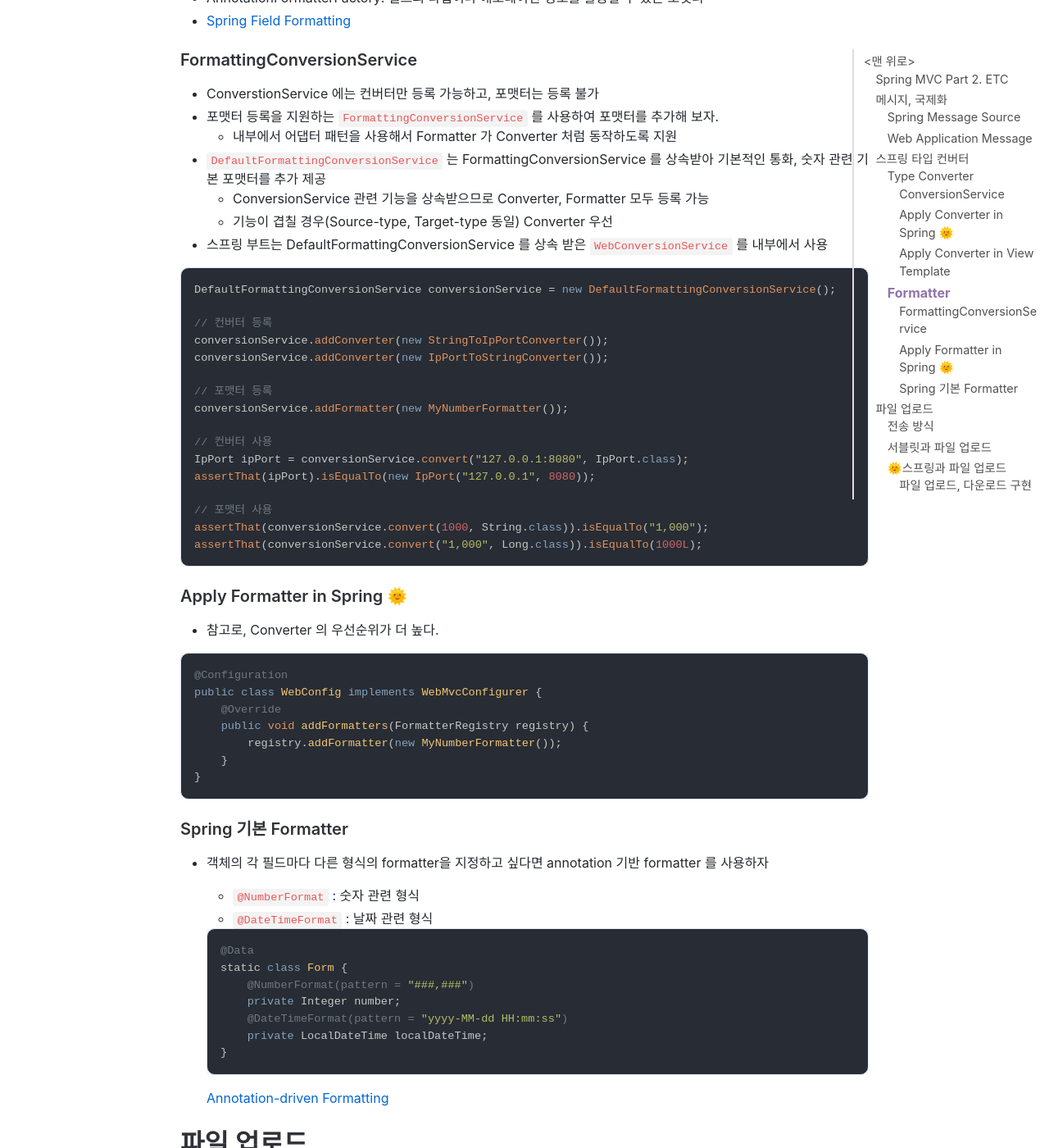
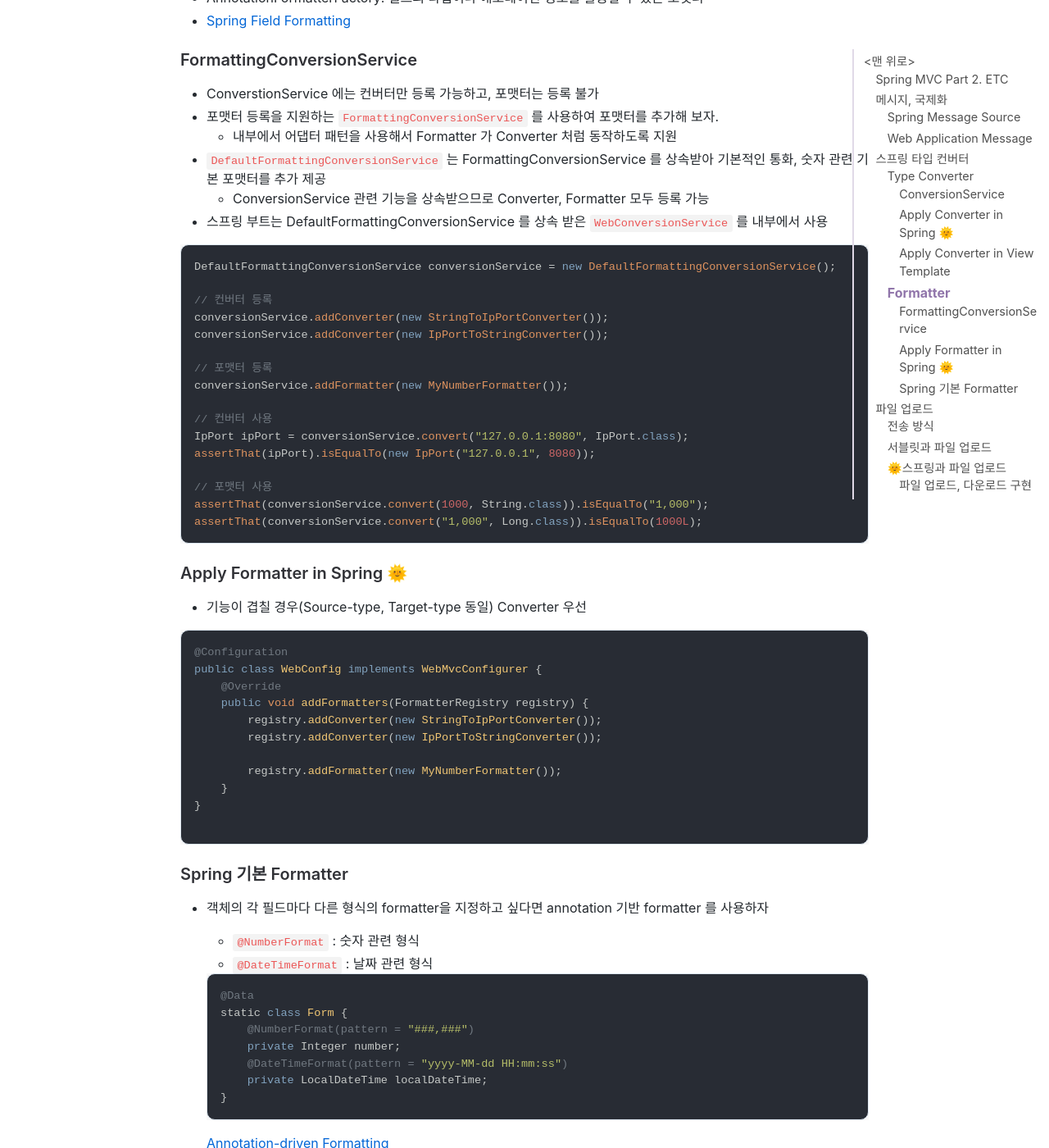
Before and after one commit to jihunparkme/jihunparkme.github.io, a Jekyll site: the page built from _posts/2021-10-12-Spring-MVC-Part2-Etc.md, in a window 1280 px wide and 1400 px high, scrolled down 10028 px. Shown: the whole window at 82% size. Built offline with Jekyll 4.4.1, drawn with Linux system fonts in a browser that asks for light colours; nearby versions of some CDN libraries; comment, search, counter and statistics services are not loaded.

Commit message:
[Conquest of Spring] Apply Formatter in Spring

````diff
--- a/_posts/2021-10-12-Spring-MVC-Part2-Etc.md
+++ b/_posts/2021-10-12-Spring-MVC-Part2-Etc.md
@@ -461,7 +461,6 @@ class MyNumberFormatterTest {
   - 내부에서 어댑터 패턴을 사용해서 Formatter 가 Converter 처럼 동작하도록 지원
 - `DefaultFormattingConversionService` 는 FormattingConversionService 를 상속받아 기본적인 통화, 숫자 관련 기본 포맷터를 추가 제공
   - ConversionService 관련 기능을 상속받으므로 Converter, Formatter 모두 등록 가능
-  - 기능이 겹칠 경우(Source-type, Target-type 동일) Converter 우선
 - 스프링 부트는 DefaultFormattingConversionService 를 상속 받은 `WebConversionService` 를 내부에서 사용
 
 ```java
@@ -483,26 +482,22 @@ assertThat(conversionService.convert(1000, String.class)).isEqualTo("1,000");
 assertThat(conversionService.convert("1,000", Long.class)).isEqualTo(1000L);
 ```
 
-
-
-
-
-
-
-
-
 ### Apply Formatter in Spring 🌞
 
-- 참고로, Converter 의 우선순위가 더 높다.
+- 기능이 겹칠 경우(Source-type, Target-type 동일) Converter 우선
 
 ```java
 @Configuration
 public class WebConfig implements WebMvcConfigurer {
     @Override
     public void addFormatters(FormatterRegistry registry) {
+        registry.addConverter(new StringToIpPortConverter());
+        registry.addConverter(new IpPortToStringConverter());
+
         registry.addFormatter(new MyNumberFormatter());
     }
 }
+
 ```
 
 ### Spring 기본 Formatter
````
